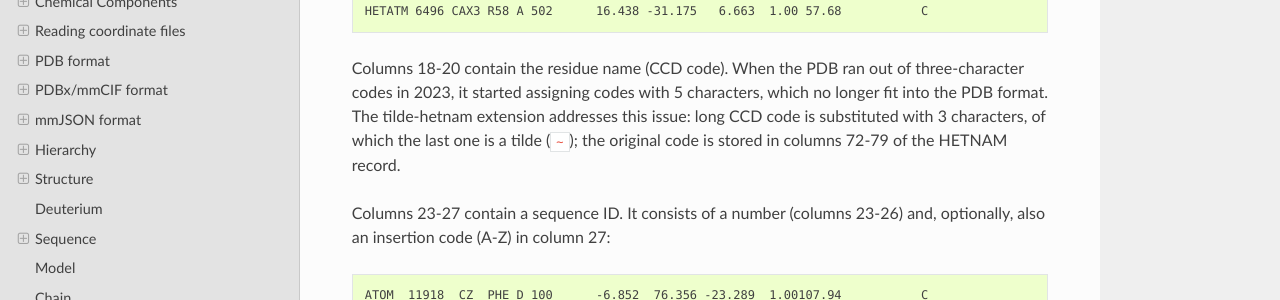
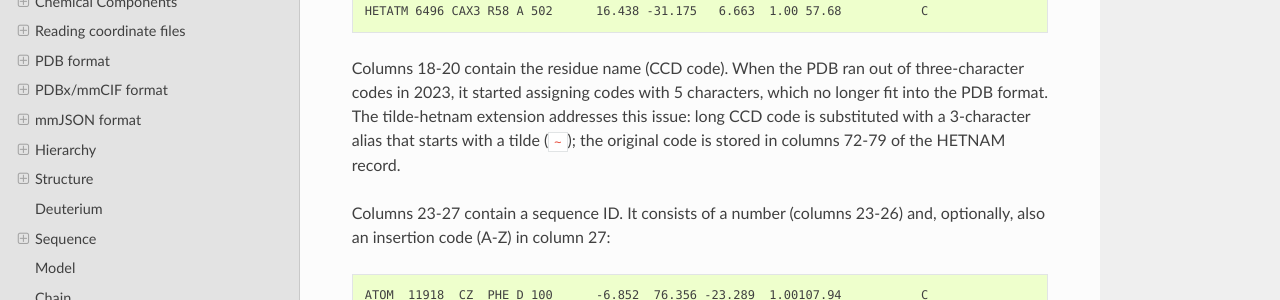
Before and after one commit to project-gemmi/gemmi, a Sphinx documentation site: the page built from docs/mol.rst, in a window 1280 px wide and 900 px high, scrolled down 10965 px. Shown: the part 199-499 px from the top of the window. Built offline with Sphinx 7.4.7 and the Read the Docs theme 2.0.0, drawn with Linux system fonts in a browser that asks for light colours; some of the changed text lies outside the part shown.

Commit message:
change the tilde-hetnam renaming: ABCDE -> ~DE instead of AB~
Because the last two character are more likely to vary.
If they are not unique, using ~00, ~01, ...

```diff
--- a/docs/mol.rst
+++ b/docs/mol.rst
@@ -598,8 +598,8 @@ it starts in column 13 even if it has a one-letter element code:
 Columns 18-20 contain the residue name (CCD code). When the PDB ran out of
 three-character codes in 2023, it started assigning codes with 5 characters,
 which no longer fit into the PDB format. The tilde-hetnam extension addresses
-this issue: long CCD code is substituted with 3 characters,
-of which the last one is a tilde (``~``);
+this issue: long CCD code is substituted with a 3-character alias
+that starts with a tilde (``~``);
 the original code is stored in columns 72-79 of the HETNAM record.
 
 Columns 23-27 contain a sequence ID. It consists of a number (columns 23-26)
@@ -1988,7 +1988,7 @@ with two functions:
 
 
 * ``shorten_ccd_codes()`` replaces 5-character residue names in a structure
-  with 3-character names (aliases) where the third character is ``~``,
+  with 3-character names (aliases) that start with ``~``,
 
 * ``restore_full_ccd_codes()`` restores the original names.
 
```
Also changed, not shown: other parts of docs/mol.rst (+1 -1 lines), 2 other files.
